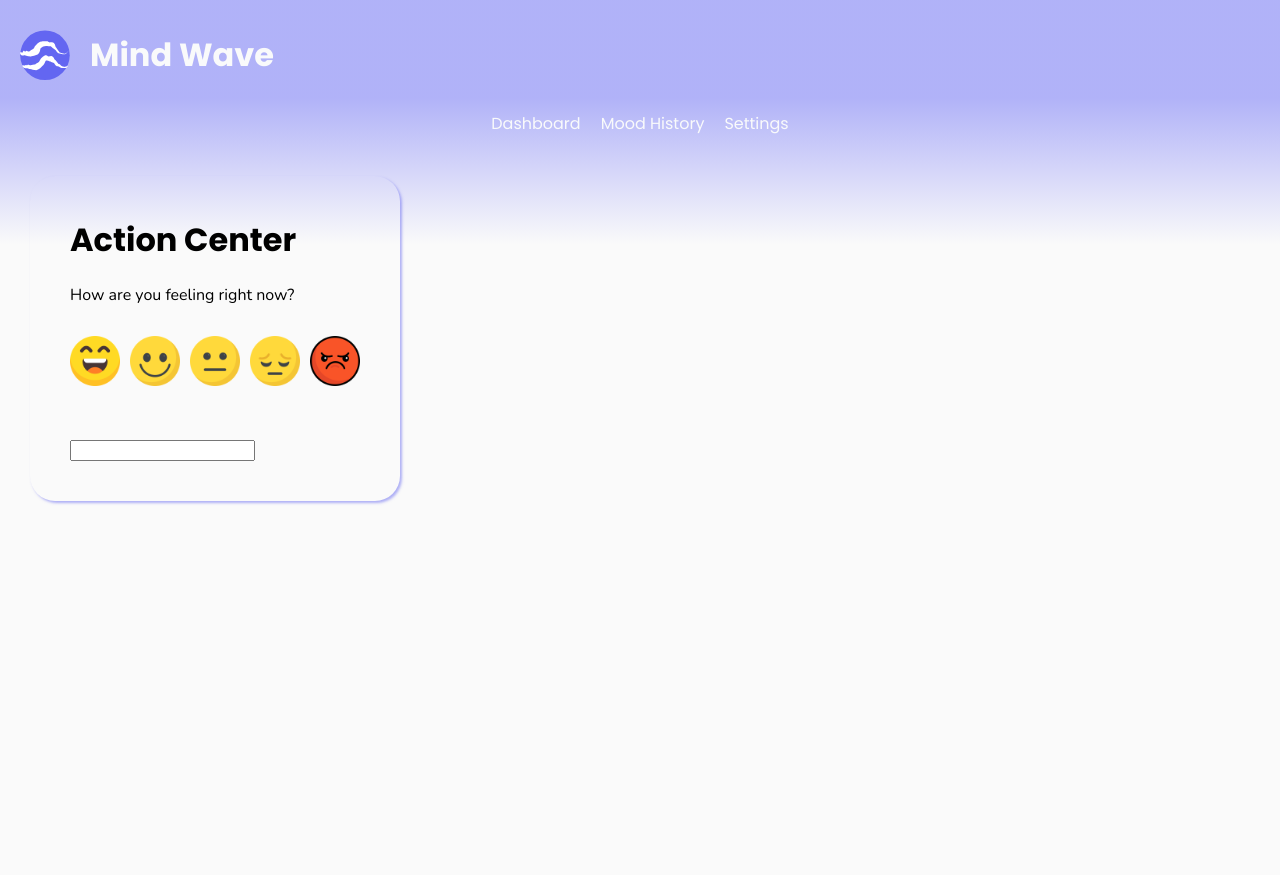
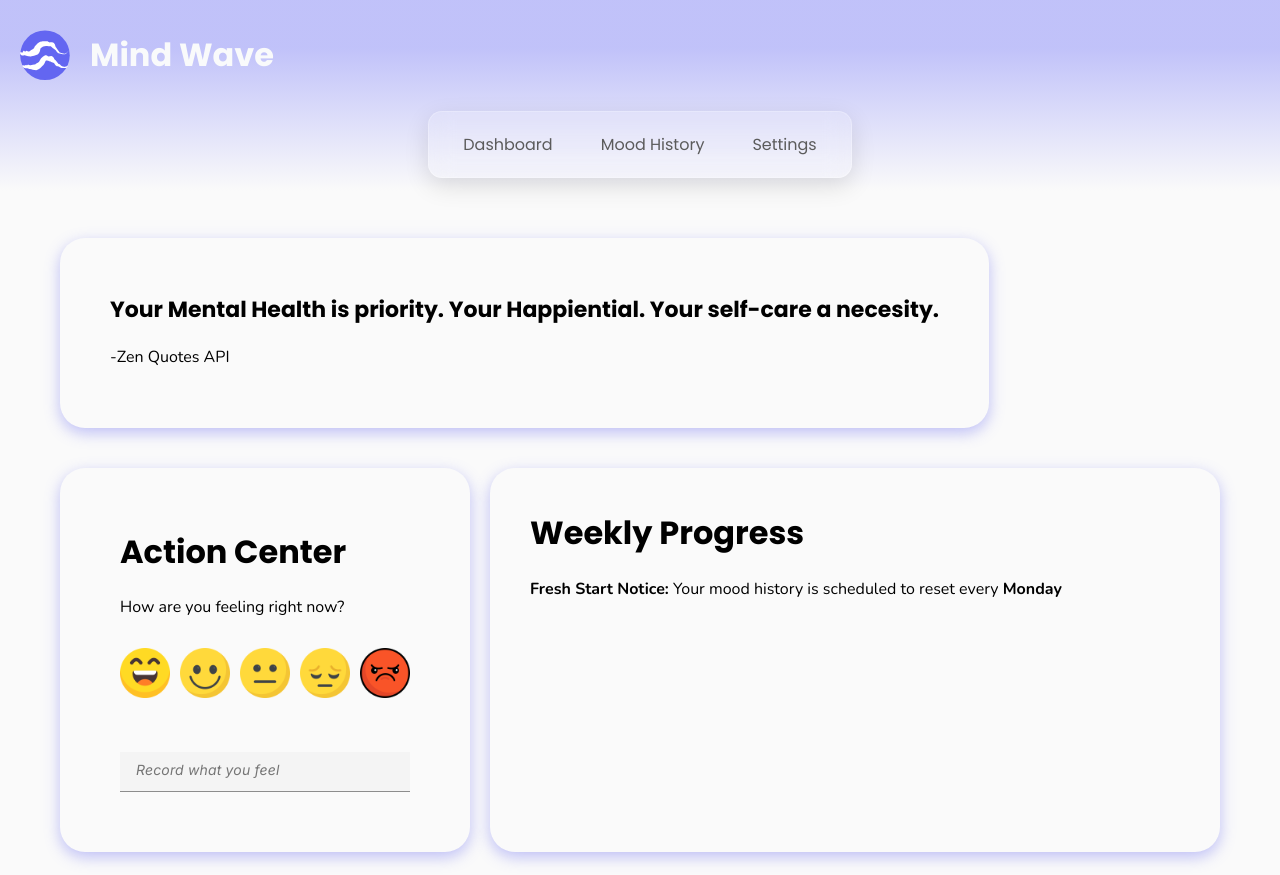
Before and after one commit to sundazekiks/MindWave, a website built with Vite: page index.html in a window 1280 px wide. Shown: the top 875 px of the page. Built offline with nearby package versions, Linux system fonts and the light colour scheme.

Commit message:
finished the dashboard page

```diff
--- /dev/null
+++ b/src/controllers/chartCard.js
@@ -0,0 +1,11 @@
+
+
+export const chartCard = `
+    <h1>Weekly Progress</h1>
+    <p><strong>Fresh Start Notice:</strong> Your mood history is scheduled to reset every <strong>Monday</strong></p>
+    <div class="chart">
+
+    <!-- Chart -->
+
+    </div>
+`
--- /dev/null
+++ b/src/controllers/inputCard.js
@@ -0,0 +1,24 @@
+
+const emojiArray = [
+    { name: "Happy", icon: "/images/emoji-icons/happy-face.png" },
+    { name: "Smile", icon: "/images/emoji-icons/smile.png" },
+    { name: "Confused", icon: "/images/emoji-icons/confused.png" },
+    { name: "Sad", icon: "/images/emoji-icons/sad.png" },
+    { name: "Angry", icon: "/images/emoji-icons/angry.png" },
+]
+
+export const card = `
+      <h1>Action Center</h1>
+      <p>How are you feeling right now?</p>
+      <div class="emojis">
+        ${emojiArray
+        .map(
+            (item) => `
+                <a data-name="${item.name}" class="icon-select">
+                    <img src="${item.icon}" alt="${item.name}"/>
+                </a>
+            `
+        ).join("")}
+      </div>
+      <input id="note" type="text" placeholder="Record what you feel">
+`
--- a/src/controllers/page.js
+++ b/src/controllers/page.js
@@ -1,8 +1,10 @@
 export class Page {
 
     elementContainer;
+    cardsContainer;
 
     constructor(elementContainer) {
         this.elementContainer = elementContainer;
+        this.cardsContainer = document.createElement("div")
     }
 }
--- a/src/controllers/quoteCard.js
+++ b/src/controllers/quoteCard.js
@@ -1,24 +1,7 @@
 
-const emojiArray = [
-    { name: "Happy", icon: "/images/emoji-icons/happy-face.png" },
-    { name: "Smile", icon: "/images/emoji-icons/smile.png" },
-    { name: "Confused", icon: "/images/emoji-icons/confused.png" },
-    { name: "Sad", icon: "/images/emoji-icons/sad.png" },
-    { name: "Angry", icon: "/images/emoji-icons/angry.png" },
-]
-
-export const card = `
-      <h1>Action Center</h1>
-      <p>How are you feeling right now?</p>
-      <div class="emojis">
-        ${emojiArray
-        .map(
-            (item) => `
-                <a data-name="${item.name}" class="icon-select">
-                    <img src="${item.icon}" alt="${item.name}"/>
-                </a>
-            `
-        ).join("")}
-      </div>
-      <input id="note" type="text">
+export const quoteCard = `
+    <div class="quote">
+        <h1>Your Mental Health is priority. Your Happiential. Your self-care a necesity.</h1>
+        <p>-Zen Quotes API</p>
+    </div>
 `
--- a/src/main.js
+++ b/src/main.js
@@ -1,10 +1,8 @@
 import "./styles/style.css"
 import "./styles/dashboard.css"
 
-import { footer, header } from "./controllers/utils";
+import { footer, header, getParams } from "./controllers/utils";
 import { Dashboard } from "./modules/dashboard";
-
-
 // Main Content
 const app = document.getElementById("app")
 
@@ -20,7 +18,10 @@ document.querySelector('#footer').innerHTML = htmlFooter;
 
 // Embedding the pages
 
-// const get = getParams();
-const d = new Dashboard(app)
+const get = getParams();
 
-d.Quote()
+
+if (get === "dashboard" || get === "redirect to dashboard") {
+    const d = new Dashboard(app)
+    d.Init()
+}
--- a/src/modules/dashboard.js
+++ b/src/modules/dashboard.js
@@ -1,29 +1,65 @@
 import { Page } from "../controllers/page";
-import { card } from "../controllers/quoteCard";
+import { card } from "../controllers/inputCard";
+import { chartCard } from "../controllers/chartCard";
+import { quoteCard } from "../controllers/quoteCard";
+export class Dashboard extends Page {
 
-export class Dashboard extends Page {
+    bottomCardsContainer;
+    topCardsContainer;
 
     constructor(element) {
         super(element)
+        this.bottomCardsContainer = document.createElement("div")
+        this.topCardsContainer = document.createElement("div")
     }
 
-    // TODO: Generate Card- Quote
+    Init() {
+        // Append classes to container
+        this.topCardsContainer.classList.add("top-container")
+        this.bottomCardsContainer.classList.add("bottom-container")
+        // Append them as Child
+        this.elementContainer.appendChild(this.topCardsContainer)
+        this.elementContainer.appendChild(this.bottomCardsContainer)
 
-    Quote() {
+        // Append the components
+        // Top
+        this.Quote()
+        // Bottom
+        this.Input();
+        this.Chart();
+    }
+
+    // TODO: Generate Card- Input
+
+    Input() {
         const cardHtml = card;
         const cardContainer = document.createElement("div")
-        cardContainer.classList.add("quote-card");
+        cardContainer.classList.add("input-card");
         cardContainer.innerHTML = cardHtml;
+        this.bottomCardsContainer.appendChild(cardContainer)
 
-        this.elementContainer.appendChild(cardContainer)
         // Send this to input function to get data from user
         this.CardInput(document.querySelectorAll(".icon-select"), document.getElementById("note"))
     }
 
 
-    // TODO: Generate Card- Input
+    // TODO: Generate Card- Quote
+    Quote() {
+        const cardHtml = quoteCard;
+        const cardContainer = document.createElement("div")
+        cardContainer.classList.add("quote-card");
+        cardContainer.innerHTML = cardHtml;
+        this.topCardsContainer.appendChild(cardContainer)
+    }
 
     // TODO: Generate Card- Chart
+    Chart() {
+        const cardHtml = chartCard;
+        const cardContainer = document.createElement("div")
+        cardContainer.classList.add("chart-card");
+        cardContainer.innerHTML = cardHtml;
+        this.bottomCardsContainer.appendChild(cardContainer)
+    }
 
     // TODO: Populate Cards
 
--- a/src/styles/dashboard.css
+++ b/src/styles/dashboard.css
@@ -1,11 +1,11 @@
-.quote-card {
-    padding: 20px 40px;
+.input-card {
+    padding: 40px 60px;
     width: fit-content;
-    box-shadow: var(--bg-custom) 1.95px 1.95px 2.6px;
+    box-shadow: var(--shadow-custom);
     border-radius: 25px;
 }
 
-.quote-card > * {
+.input-card > * {
     margin: 20px 0;
 }
 
@@ -26,7 +26,7 @@
 }
 
 
-.quote-card h1, p {
+.input-card h1, p {
     margin: 20px 0;
 }
 
@@ -34,8 +34,96 @@
     width: 50px;
 }
 
+.input-card h1 {
+    font-family: var(--heading-1);
+    color: var(--text-color-light)
+}
+
+.input-card p {
+    font-family: var(--heading-2);
+    color: var(--text-color-light)
+}
+
+#note {
+    box-sizing: border-box;
+    font-family: inherit;
+    font-size: 14px;
+    vertical-align: baseline;
+    font-weight: 400;
+    line-height: 1.29;
+    letter-spacing: .16px;
+    border-radius: 0;
+    outline: 2px solid transparent;
+    outline-offset: -2px;
+    width: 100%;
+    height: 40px;
+    border: none;
+    border-bottom: 1px solid #8d8d8d;
+    background-color: #f4f4f4;
+    padding: 0 16px;
+    color: #161616;
+    transition: background-color 70ms cubic-bezier(.2,0,.38,.9),outline 70ms cubic-bezier(.2,0,.38,.9);
+    :focus{
+        outline: 2px solid #0f62fe;
+        outline-offset: -2px;
+    }
+}
+
+#note::placeholder{
+    font-style: italic;
+    font-family: var(--body-text2)
+}
+
+/* the Container for Input and Chart Card */
+
+.bottom-container {
+    display: flex;
+    gap: 20px;
+    padding: 20px 30px;
+    height: fit-content;
+}
+
+/*  Container for the Quote Card and Them Changer */
+.top-container {
+    display: flex;
+    gap: 20px;
+    padding: 20px 30px;
+    height: fit-content;
+    /* border: 1px solid black; */
+}
+
+/* The Chart Card */
+
+.chart-card {
+    padding: 20px 40px;
+    width: fit-content;
+    box-shadow: var(--shadow-custom);
+    border-radius: 25px;
+    flex: 1;
+}
+
+.chart-card h1 {
+    font-family: var(--heading-1);
+    color: var(--text-color-light)
+}
+
+.chart-card p {
+    font-family: var(--heading-2);
+    color: var(--text-color-light)
+}
+
+/* Quote Card */
+
+.quote-card {
+    padding: 40px 50px;
+    width: fit-content;
+    box-shadow: var(--shadow-custom);
+    border-radius: 25px;
+}
+
 .quote-card h1 {
     font-family: var(--heading-1);
+    font-size: 22px;
     color: var(--text-color-light)
 }
 
--- a/src/styles/style.css
+++ b/src/styles/style.css
@@ -7,17 +7,23 @@
   --negative-mood: #EF4444;
   --text-color: #b4b4b4;
   --text-color-light: #000000;
+  --text-color-nohover: #5b5b5b;
   --text-color-dark: #ffffff;
+
+  /* Box Shadow */
+  --shadow-custom: var(--bg-custom) 0px 5px 15px;
 
 
   /* Gradient Scheme */
-  --bg-custom: rgba(99, 102, 241, 0.5);
+  --bg-custom: rgba(99, 102, 241, 0.4);
 
   /* Typography */
   --heading-1: "Poppins", sans-serif;
   --heading-2: "Nunito", sans-serif;
   --body-text: "Open Sans", sans-serif;
   --body-text2: "Inter", sans-serif;
+
+
 }
 
 /* Body, Footer, and Header styles */
@@ -25,7 +31,7 @@
 body {
   padding: 0;
   margin: 0;
-  background: linear-gradient(to bottom, var(--bg-custom) 10%, rgba(250, 250, 250, 1) 25%);
+  background: linear-gradient(to bottom, var(--bg-custom) 5%, rgba(250, 250, 250, 1) 20%);
   display:flex;
   flex-direction: column;
 
@@ -62,20 +68,68 @@ header{
 
 }
 
-.navigations nav {
+/* .navigations nav {
   display: flex;
   gap: 20px;
+
 }
 
 .navigations nav a {
   text-decoration: none;
   font-family: var(--heading-1);
   color: var(--secondary-color)
+} */
+
+.navigations nav {
+  display: flex;
+  gap: 20px;
+  padding: 12px 20px;
+
+  /* Glass effect */
+  background: rgba(255, 255, 255, 0.12);
+  backdrop-filter: blur(12px);
+  -webkit-backdrop-filter: blur(12px);
+
+  border-radius: 14px;
+  border: 1px solid rgba(255, 255, 255, 0.25);
+  box-shadow: 0 8px 24px rgba(0, 0, 0, 0.12);
 }
 
+.navigations nav a {
+  text-decoration: none;
+  font-family: var(--heading-1);
+  color: var(--text-color-nohover);
+
+  padding: 8px 14px;
+  border-radius: 10px;
+
+  transition:
+    background 0.3s ease,
+    color 0.3s ease,
+    transform 0.2s ease;
+}
+
+/* Hover glass highlight */
+.navigations nav a:hover {
+  background: rgba(255, 255, 255, 0.25);
+  color: var(--text-color-light);
+  transform: translateY(-2px);
+}
+
+/* Optional: active/current page */
+.navigations nav a.active {
+  background: rgba(255, 255, 255, 0.35);
+  color: #fff;
+}
+
+
+
 #app {
-  min-height: 90vh;
+  min-height: 70vh;
   padding: 20px 30px;
+   /* border: 1px solid black; */
+  display: flex;
+  flex-direction: column;
 }
 
 #footer{
```
